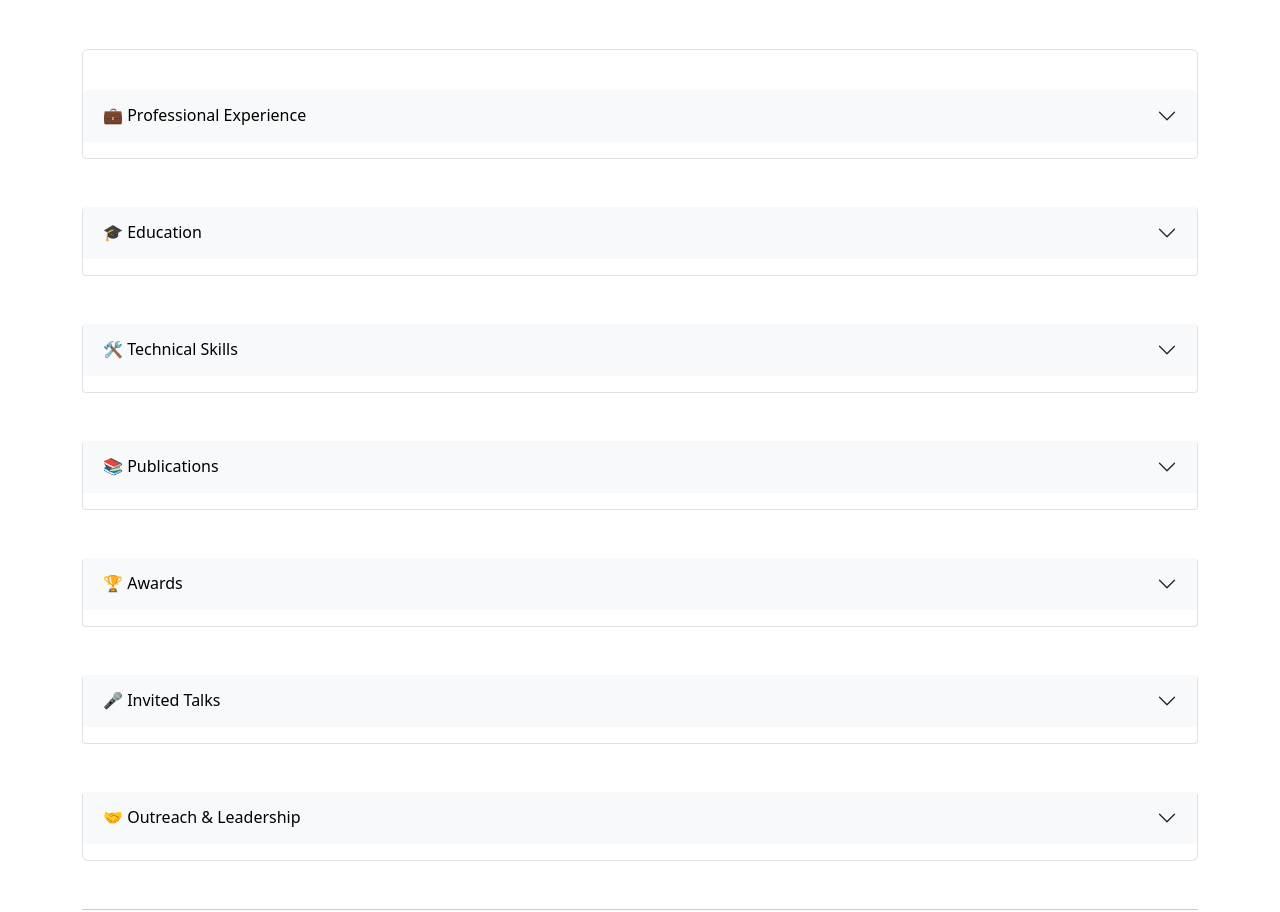
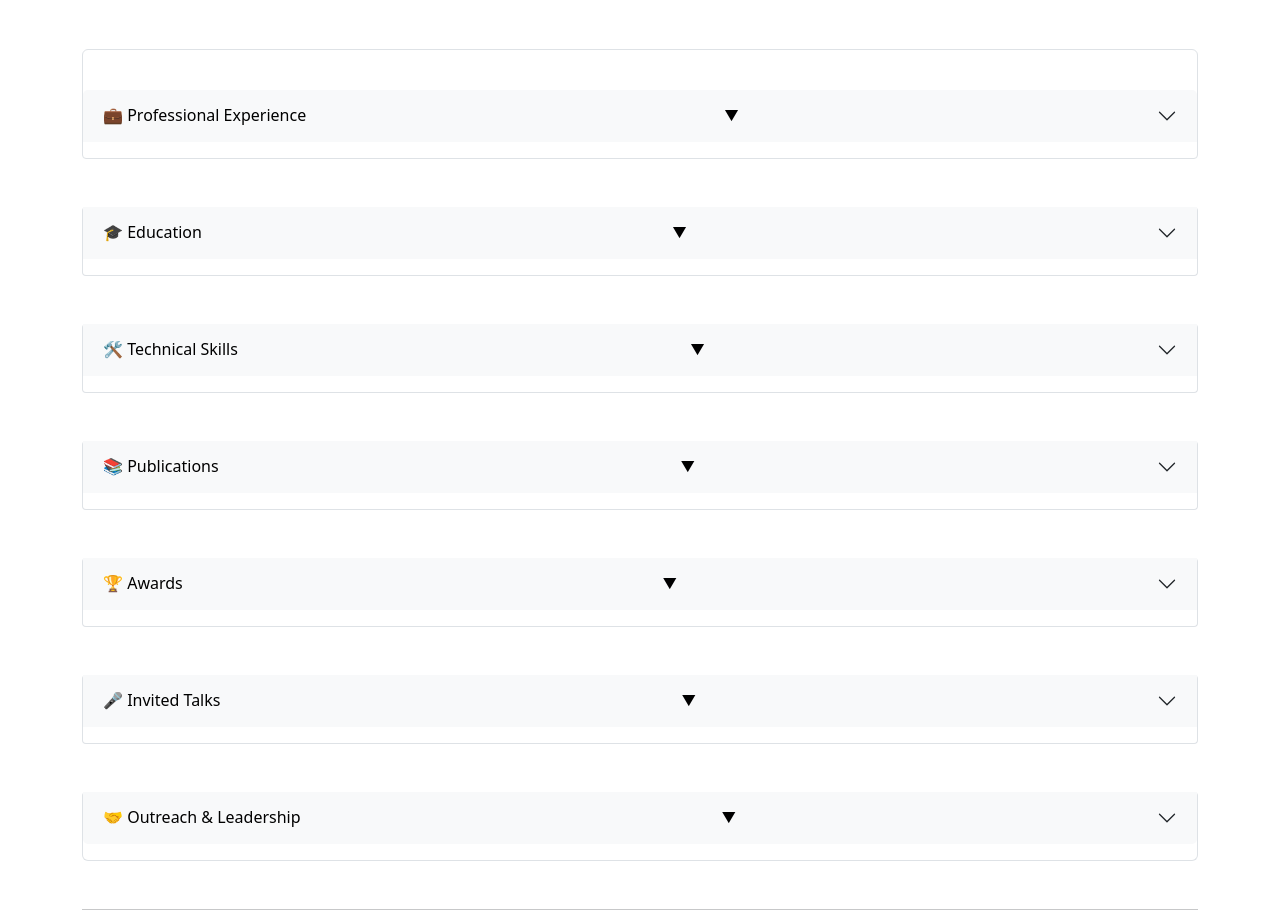
Before and after one commit to Ads98/Ads98.github.io, a Jekyll site: the page built from _pages/CV.md, in a window 1280 px wide. Shown: the part 1170-2082 px from the top of the page. Built offline with Jekyll 4.4.1, drawn with Linux system fonts in a browser that asks for light colours.

Commit message:
Marked collapsable boxes

```diff
--- a/_pages/CV.md
+++ b/_pages/CV.md
@@ -38,8 +38,9 @@ Below is a summary of my academic background, research experience, and technical
 <!-- 💼 Professional Experience -->
 <div class="accordion-item mb-5 cv-section">
   <h2 class="accordion-header" id="headingExp">
-    <button class="accordion-button collapsed" type="button" data-bs-toggle="collapse" data-bs-target="#collapseExp" aria-expanded="false" aria-controls="collapseExp">
+    <button class="accordion-button collapsed d-flex justify-content-between align-items-center" type="button" data-bs-toggle="collapse" data-bs-target="#collapseExp" aria-expanded="false" aria-controls="collapseExp">
       💼 Professional Experience
+      <span class="chevron ms-auto"></span>
     </button>
   </h2>
   <div id="collapseExp" class="accordion-collapse collapse" data-bs-parent="#cvAccordion">
@@ -69,8 +70,9 @@ Below is a summary of my academic background, research experience, and technical
 <!-- 🎓 Education -->
 <div class="accordion-item mb-5 cv-section">
   <h2 class="accordion-header" id="headingEdu">
-    <button class="accordion-button collapsed" type="button" data-bs-toggle="collapse" data-bs-target="#collapseEdu">
+    <button class="accordion-button collapsed d-flex justify-content-between align-items-center" type="button" data-bs-toggle="collapse" data-bs-target="#collapseEdu">
       🎓 Education
+      <span class="chevron ms-auto"></span>
     </button>
   </h2>
   <div id="collapseEdu" class="accordion-collapse collapse" data-bs-parent="#cvAccordion">
@@ -93,8 +95,9 @@ Below is a summary of my academic background, research experience, and technical
 <!-- 🛠️ Technical Skills -->
 <div class="accordion-item mb-5 cv-section">
   <h2 class="accordion-header" id="headingSkills">
-    <button class="accordion-button collapsed" type="button" data-bs-toggle="collapse" data-bs-target="#collapseSkills">
+    <button class="accordion-button collapsed d-flex justify-content-between align-items-center" type="button" data-bs-toggle="collapse" data-bs-target="#collapseSkills">
       🛠️ Technical Skills
+      <span class="chevron ms-auto"></span>
     </button>
   </h2>
   <div id="collapseSkills" class="accordion-collapse collapse" data-bs-parent="#cvAccordion">
@@ -113,8 +116,9 @@ Below is a summary of my academic background, research experience, and technical
 <!-- 📚 Publications -->
 <div class="accordion-item mb-5 cv-section">
   <h2 class="accordion-header" id="headingPubs">
-    <button class="accordion-button collapsed" type="button" data-bs-toggle="collapse" data-bs-target="#collapsePubs">
+    <button class="accordion-button collapsed d-flex justify-content-between align-items-center" type="button" data-bs-toggle="collapse" data-bs-target="#collapsePubs">
       📚 Publications
+      <span class="chevron ms-auto"></span>
     </button>
   </h2>
   <div id="collapsePubs" class="accordion-collapse collapse" data-bs-parent="#cvAccordion">
@@ -135,8 +139,9 @@ Below is a summary of my academic background, research experience, and technical
 <!-- 🏆 Awards -->
 <div class="accordion-item mb-5 cv-section">
   <h2 class="accordion-header" id="headingAwards">
-    <button class="accordion-button collapsed" type="button" data-bs-toggle="collapse" data-bs-target="#collapseAwards">
+    <button class="accordion-button collapsed d-flex justify-content-between align-items-center" type="button" data-bs-toggle="collapse" data-bs-target="#collapseAwards">
       🏆 Awards
+      <span class="chevron ms-auto"></span>
     </button>
   </h2>
   <div id="collapseAwards" class="accordion-collapse collapse" data-bs-parent="#cvAccordion">
@@ -153,8 +158,9 @@ Below is a summary of my academic background, research experience, and technical
 <!-- 🎤 Invited Talks -->
 <div class="accordion-item mb-5 cv-section">
   <h2 class="accordion-header" id="headingTalks">
-    <button class="accordion-button collapsed" type="button" data-bs-toggle="collapse" data-bs-target="#collapseTalks">
+    <button class="accordion-button collapsed d-flex justify-content-between align-items-center" type="button" data-bs-toggle="collapse" data-bs-target="#collapseTalks">
       🎤 Invited Talks
+      <span class="chevron ms-auto"></span>
     </button>
   </h2>
   <div id="collapseTalks" class="accordion-collapse collapse" data-bs-parent="#cvAccordion">
@@ -171,8 +177,9 @@ Below is a summary of my academic background, research experience, and technical
 <!-- 🤝 Outreach -->
 <div class="accordion-item mb-5 cv-section">
   <h2 class="accordion-header" id="headingOutreach">
-    <button class="accordion-button collapsed" type="button" data-bs-toggle="collapse" data-bs-target="#collapseOutreach">
+    <button class="accordion-button collapsed d-flex justify-content-between align-items-center" type="button" data-bs-toggle="collapse" data-bs-target="#collapseOutreach">
       🤝 Outreach & Leadership
+      <span class="chevron ms-auto"></span>
     </button>
   </h2>
   <div id="collapseOutreach" class="accordion-collapse collapse" data-bs-parent="#cvAccordion">
--- a/assets/css/custom.css
+++ b/assets/css/custom.css
@@ -207,3 +207,15 @@ body.dark-mode .accordion-button {
   background-color: #2a2a2a;
   color: #f8f9fa;
 }
+
+/* 🔽 Chevron arrow inside accordion button */
+.accordion-button .chevron::after {
+  content: "▼";
+  font-size: 0.9rem;
+  transition: transform 0.2s ease;
+}
+
+/* 🔼 Rotate when expanded */
+.accordion-button:not(.collapsed) .chevron::after {
+  transform: rotate(180deg);
+}
```
Also changed, not shown: other parts of _pages/CV.md (+2 -2 lines).
